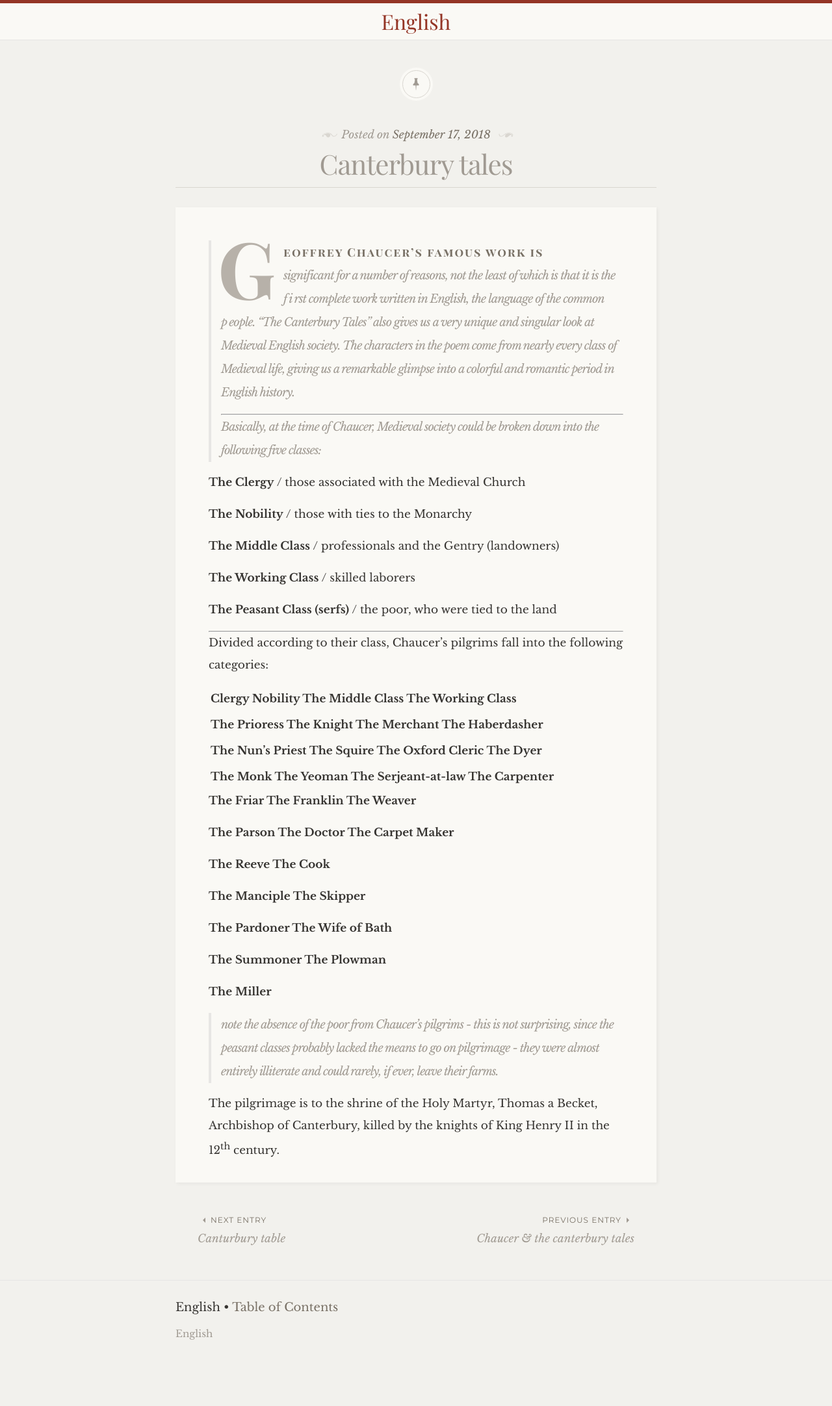
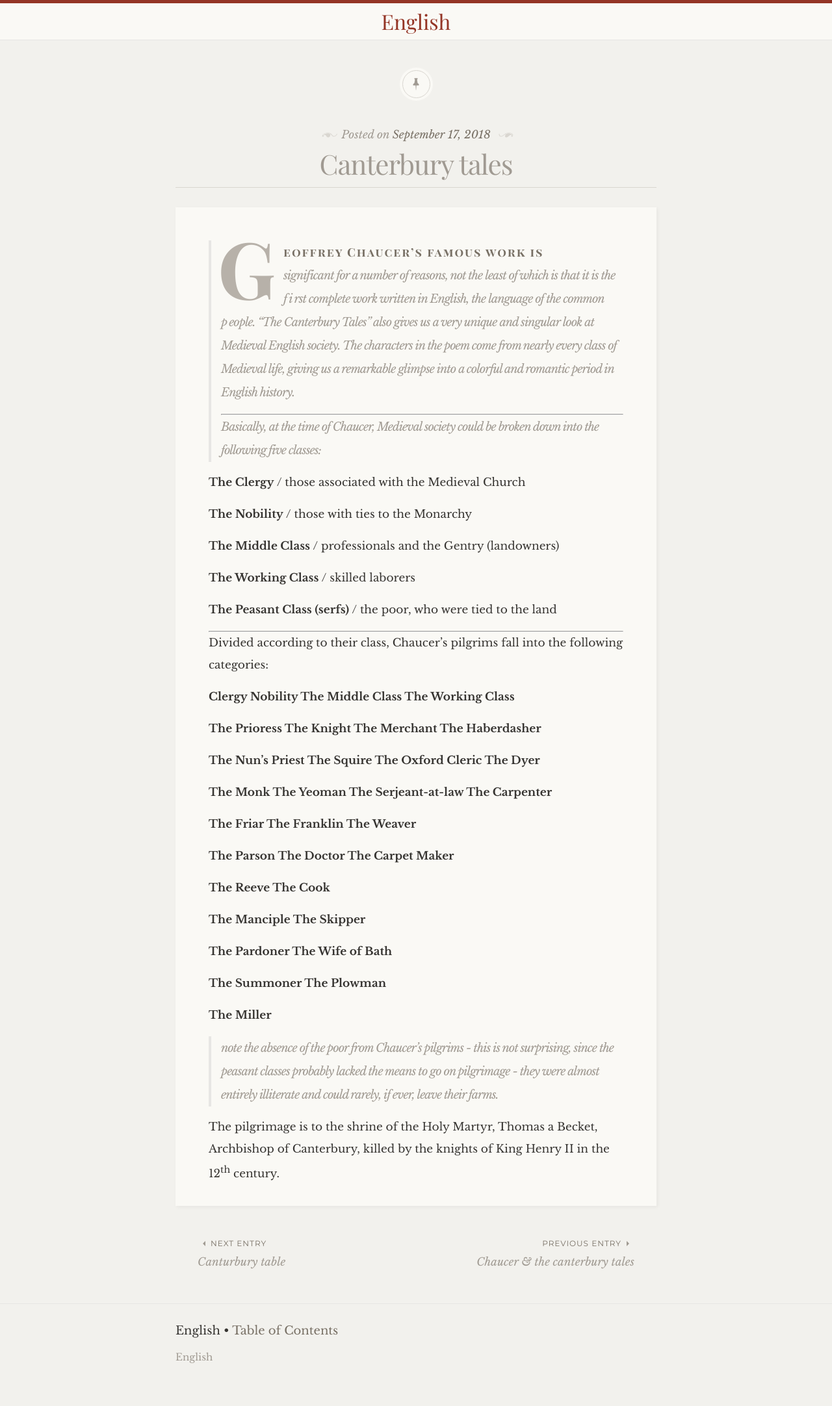
Before and after one commit to EthenStrine/English, a Jekyll site: the page built from _posts/2018-09-17-Canterbury Tales.md, in a window 1280 px wide. Shown: the whole page at 65% size. Built offline with Jekyll 4.4.1, drawn with Linux system fonts in a browser that asks for light colours; some web fonts are replaced; our own code applies the rules of GitHub Pages for plain Markdown files; before the commit the page ends 2128 px from its top, so only the background shows below that.

```diff
--- a/_posts/2018-09-17-Canterbury Tales.md
+++ b/_posts/2018-09-17-Canterbury Tales.md
@@ -16,13 +16,13 @@
 ---
  Divided according to their class, Chaucer’s pilgrims fall into the following categories:
 
-| **Clergy Nobility The Middle Class The Working Class**
+ **Clergy Nobility The Middle Class The Working Class**
 
-| **The Prioress The Knight The Merchant The Haberdasher**
+ **The Prioress The Knight The Merchant The Haberdasher**
 
-| **The Nun’s Priest The Squire The Oxford Cleric The Dyer**
+ **The Nun’s Priest The Squire The Oxford Cleric The Dyer**
 
-| **The Monk The Yeoman The Serjeant-at-law The Carpenter**
+ **The Monk The Yeoman The Serjeant-at-law The Carpenter**
 
 **The Friar The Franklin The Weaver**
 
```
